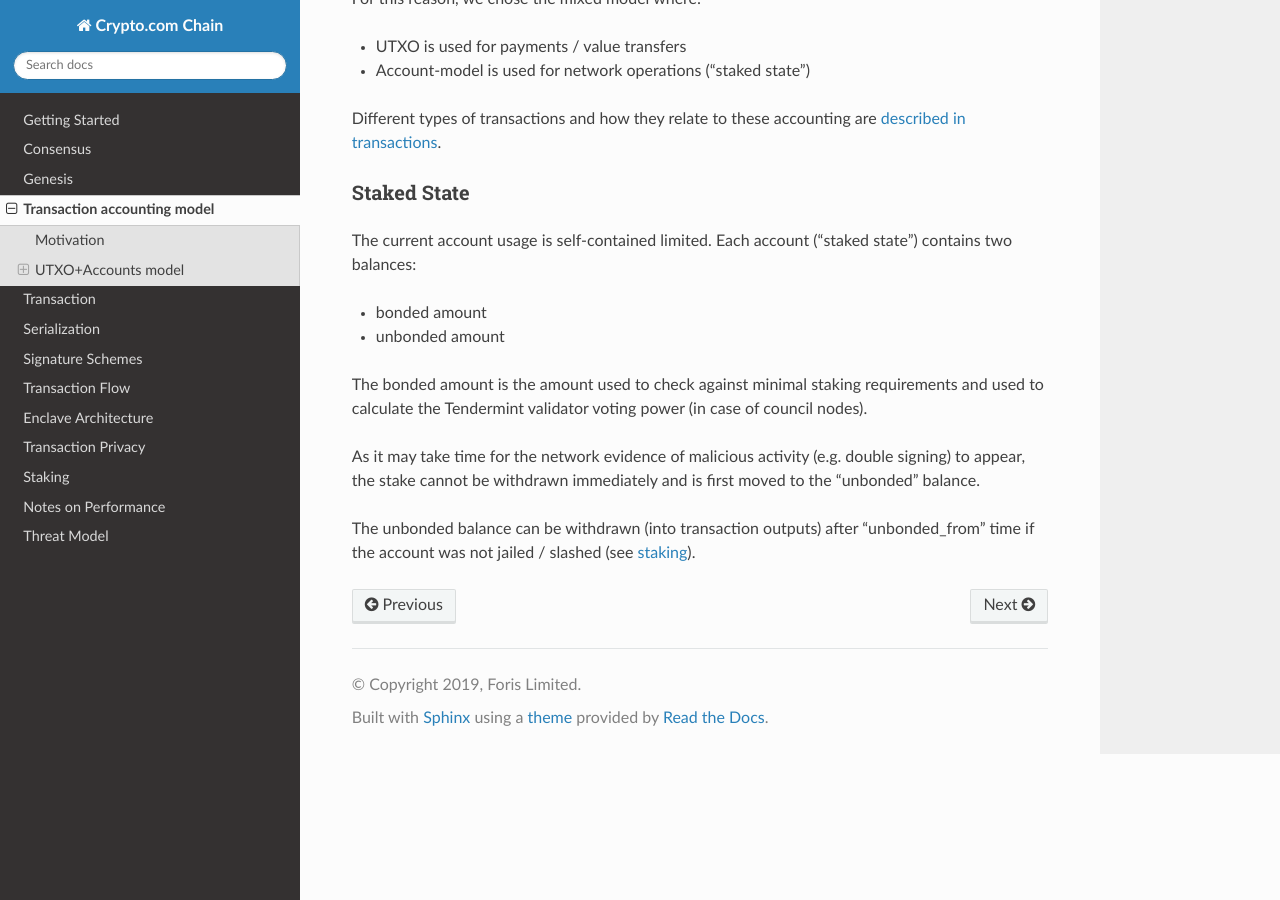
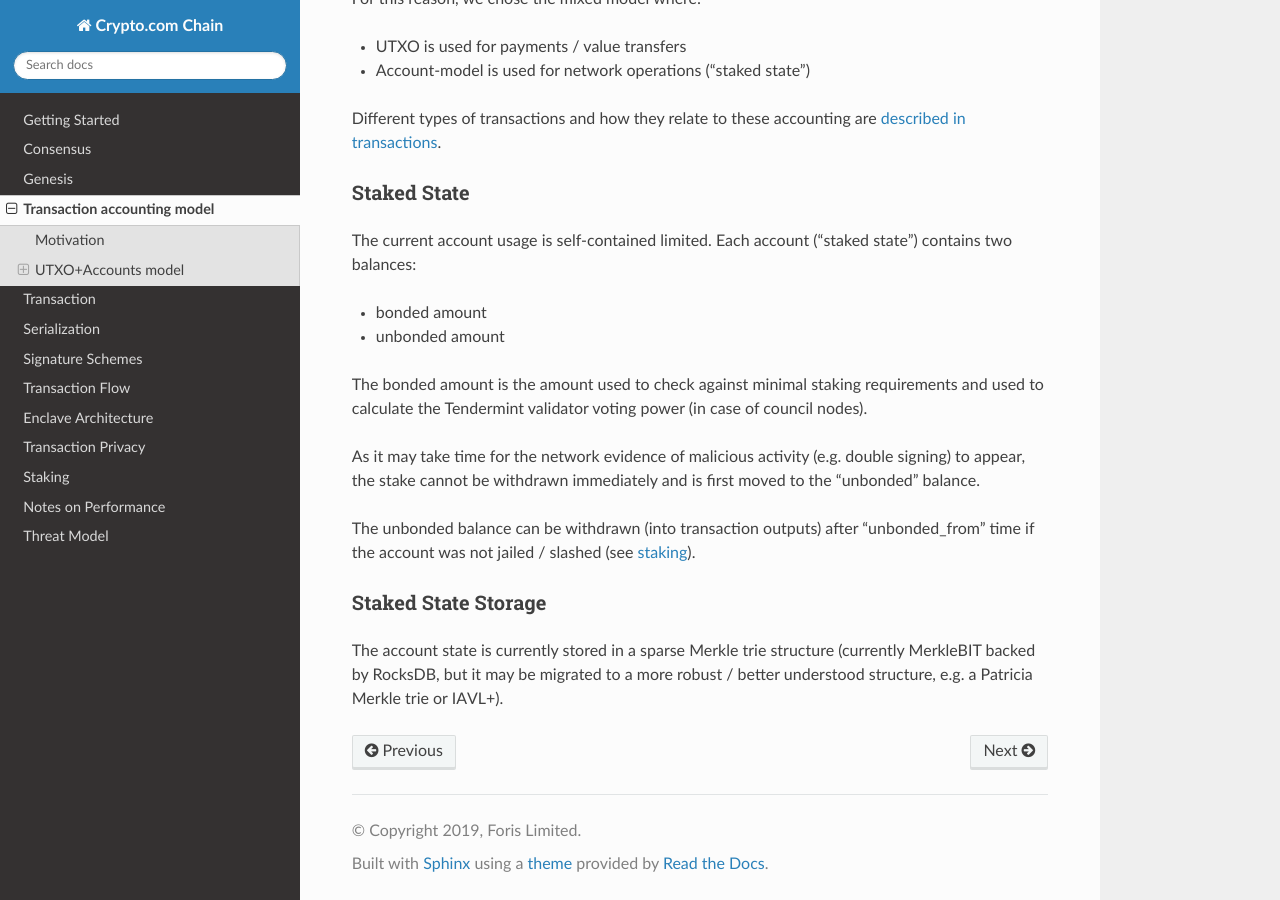
Before and after one commit to crypto-org-chain/chain-docs, a Sphinx documentation site: the page built from docs/account-utxo.rst, in a window 1280 px wide and 900 px high, scrolled down 673 px. Built offline with Sphinx 7.4.7 and the Read the Docs theme 2.0.0, drawn with Linux system fonts in a browser that asks for light colours.

Commit message:
added a note about staked state storage

```diff
--- a/docs/account-utxo.rst
+++ b/docs/account-utxo.rst
@@ -58,6 +58,14 @@ The unbonded balance can be withdrawn (into transaction outputs) after
 "unbonded_from" time if the account was not jailed / slashed (see
 `staking`_).
 
+Staked State Storage
+~~~~~~~~~~~~~~~~~~~~
+
+The account state is currently stored in a sparse Merkle trie structure
+(currently MerkleBIT backed by RocksDB, but it may be migrated
+to a more robust / better understood structure,
+e.g. a Patricia Merkle trie or IAVL+).
+
 .. _chimeric ledgers: https://eprint.iacr.org/2018/262.pdf
 .. _described in transactions: transaction.md
 .. _staking: staking.md
```
